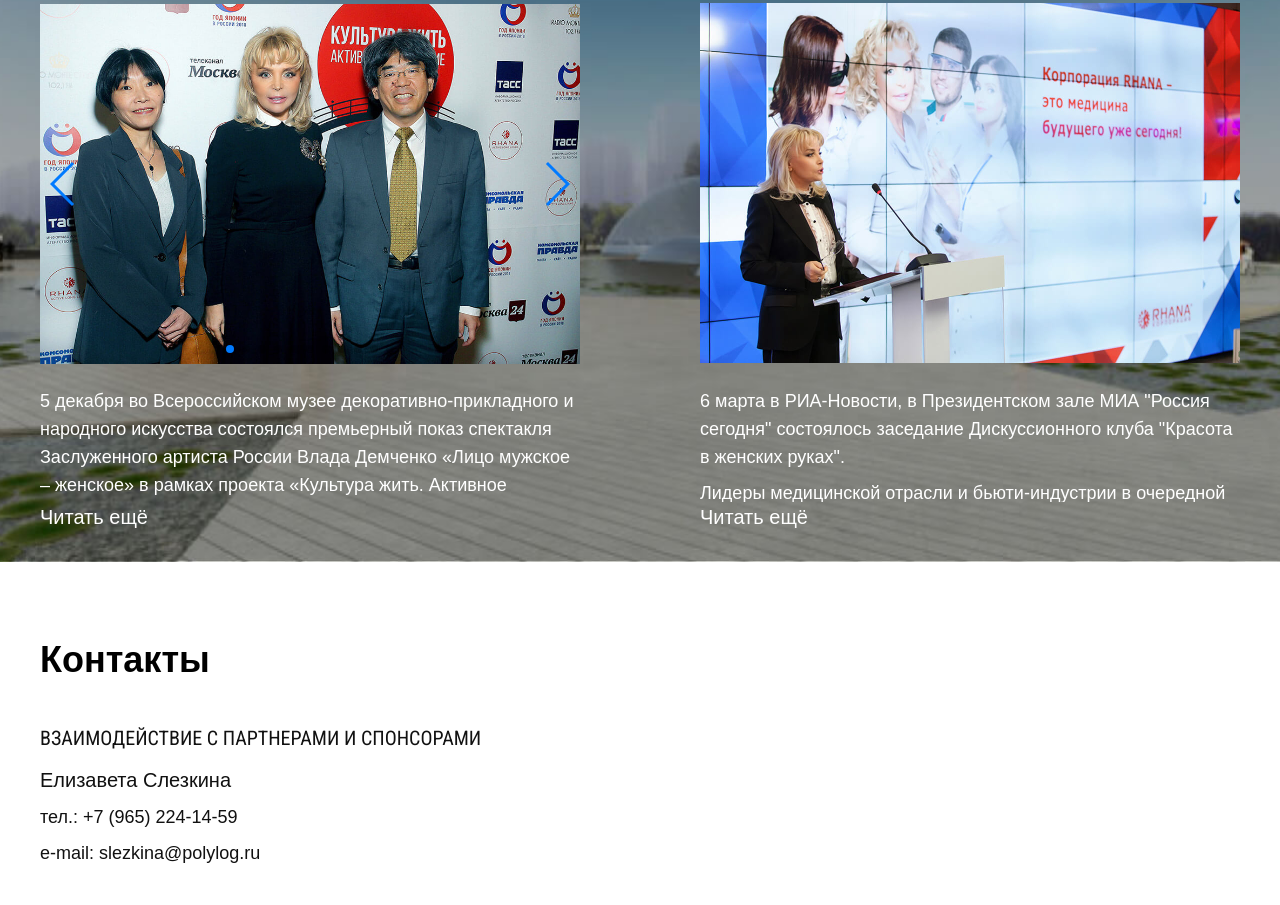
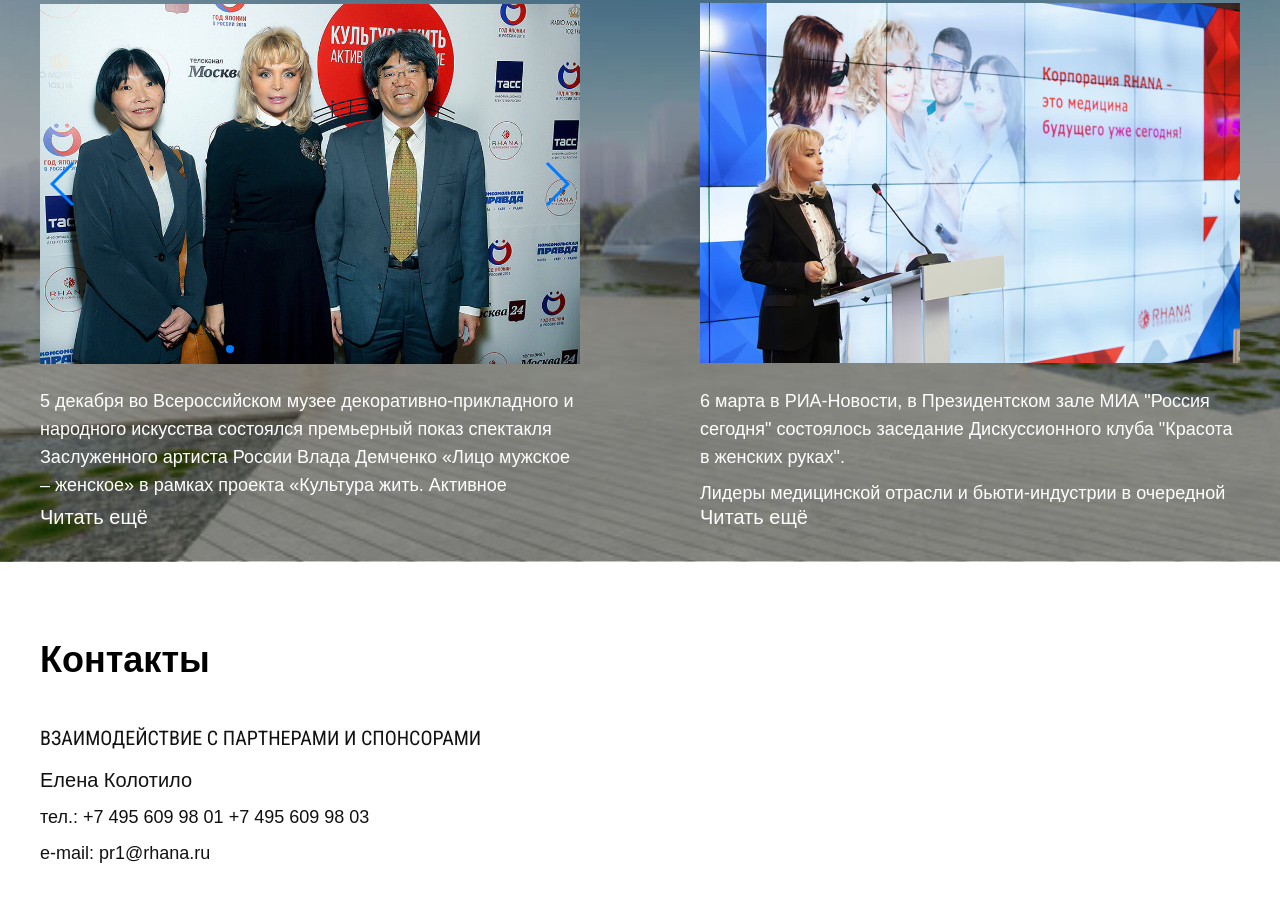
Before and after one commit to StadnikovP/rhanalending, a website: page index.html in a window 1280 px wide. Shown: the part 8016-8921 px from the top of the page. Drawn offline with Linux system fonts and the light colour scheme.

Commit message:
change contacts

```diff
--- a/index.html
+++ b/index.html
@@ -681,9 +681,9 @@
                 <div class="title-section">Контакты</div>
                 <div class="contacts-container">
                     <div class="title">Взаимодействие с партнерами и спонсорами</div>
-                    <div class="name">Елизавета Слезкина</div>
-                    <div class="contacts-elem">тел.: <a href="tel:89652241459">+7 (965) 224-14-59</a></div>
-                    <div class="contacts-elem">e-mail: <a href="mailto:slezkina@polylog.ru">slezkina@polylog.ru</a></div>
+                    <div class="name">Елена Колотило</div>
+                    <div class="contacts-elem">тел.: <a href="tel:84956099801">+7 495 609 98 01</a>&nbsp<a href="tel:84956099803">+7 495 609 98 03</a></div>
+                    <div class="contacts-elem">e-mail: <a href="mailto:pr1@rhana.ru">pr1@rhana.ru</a></div>
                 </div>
             </div>
         </section>
```
